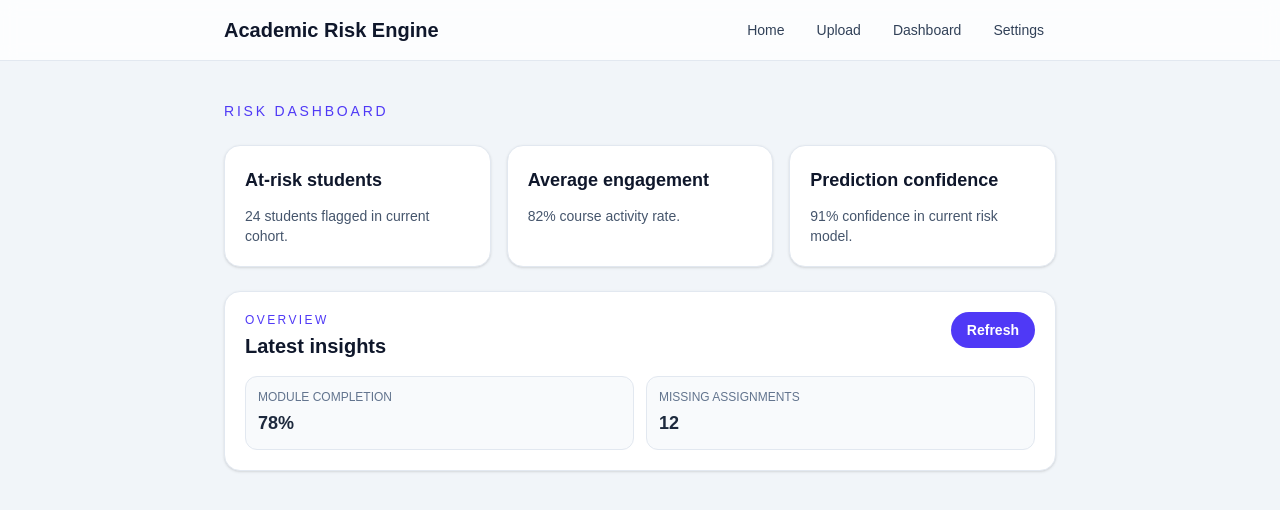
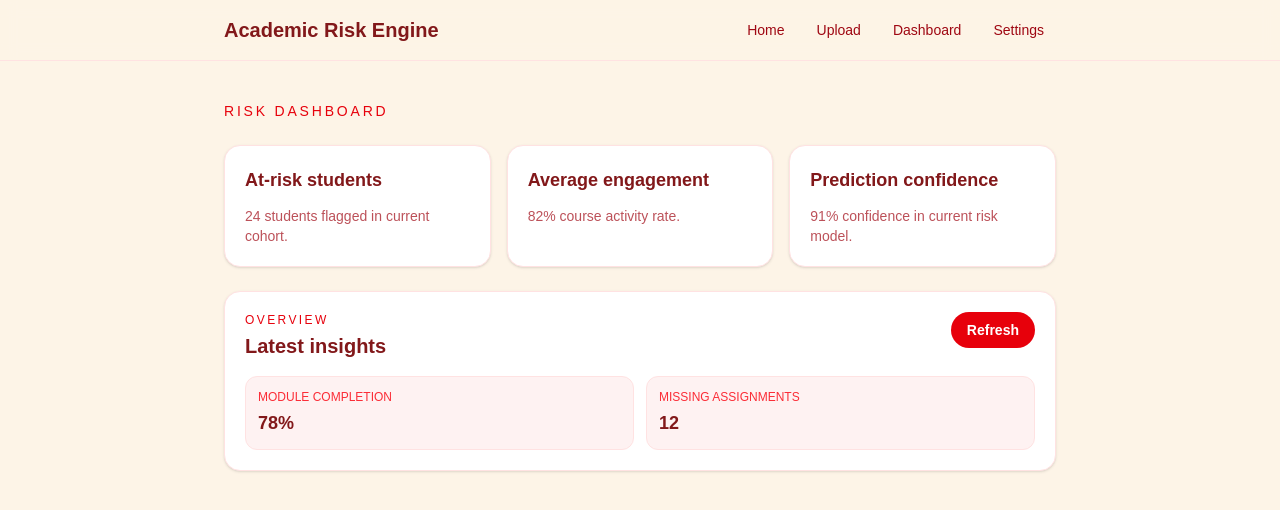
Before and after one commit to masterjabari21-cell/academic-risk-enginee, a Next.js app: page /dashboard in a window 1280 px wide. Shown: the top 510 px of the page. Built offline with nearby package versions, Linux system fonts and the light colour scheme.

Commit message:
Apply red & cream theme to all pages; dark mode keeps original indigo
Co-Authored-By: Claude Sonnet 4.6 <noreply@anthropic.com>

```diff
--- a/app/components/ui.tsx
+++ b/app/components/ui.tsx
@@ -11,11 +11,11 @@ export function Button({
   ...props
 }: ButtonHTMLAttributes<HTMLButtonElement> & { variant?: ButtonVariant }) {
   const base =
-    "rounded-full px-4 py-2 text-sm font-semibold transition focus-visible:outline-none focus-visible:ring-2 focus-visible:ring-indigo-500";
+    "rounded-full px-4 py-2 text-sm font-semibold transition focus-visible:outline-none focus-visible:ring-2 focus-visible:ring-red-500 dark:focus-visible:ring-indigo-500";
   const styles =
     variant === "ghost"
-      ? "border border-slate-300 bg-white text-slate-900 hover:bg-slate-100 dark:border-slate-600 dark:bg-slate-800 dark:text-slate-100 dark:hover:bg-slate-700"
-      : "bg-indigo-600 text-white hover:bg-indigo-700";
+      ? "border border-red-200 bg-white text-red-900 hover:bg-red-50 dark:border-slate-600 dark:bg-slate-800 dark:text-slate-100 dark:hover:bg-slate-700"
+      : "bg-red-600 text-white hover:bg-red-700 dark:bg-indigo-600 dark:hover:bg-indigo-700";
   return <button className={`${base} ${styles} ${className}`} {...props} />;
 }
 
@@ -31,9 +31,9 @@ export function Card({
   footer?: ReactNode;
 }) {
   return (
-    <section className={`rounded-2xl border border-slate-200 bg-white p-5 shadow-sm dark:border-slate-700 dark:bg-slate-800 ${className}`}>
-      <div className="mb-3 text-lg font-bold text-slate-900 dark:text-slate-100">{title}</div>
-      <div className="text-sm text-slate-600 dark:text-slate-300">{children}</div>
+    <section className={`rounded-2xl border border-red-100 bg-white p-5 shadow-sm dark:border-slate-700 dark:bg-slate-800 ${className}`}>
+      <div className="mb-3 text-lg font-bold text-red-900 dark:text-slate-100">{title}</div>
+      <div className="text-sm text-red-800/70 dark:text-slate-300">{children}</div>
       {footer ? <div className="mt-4">{footer}</div> : null}
     </section>
   );
@@ -48,7 +48,7 @@ export function PageShell({
 }) {
   return (
     <div className="mx-auto w-full max-w-4xl px-4 py-10 sm:px-6 lg:px-8">
-      <div className="mb-6 text-sm uppercase tracking-[0.2em] text-indigo-600 dark:text-indigo-400">{title}</div>
+      <div className="mb-6 text-sm uppercase tracking-[0.2em] text-red-600 dark:text-indigo-400">{title}</div>
       {children}
     </div>
   );
@@ -56,18 +56,18 @@ export function PageShell({
 
 export function SiteHeader() {
   return (
-    <header className="border-b border-slate-200 bg-white/80 backdrop-blur dark:border-slate-700 dark:bg-slate-900/80">
+    <header className="border-b border-red-100 bg-[#fdf4e7]/80 backdrop-blur dark:border-slate-700 dark:bg-slate-900/80">
       <div className="mx-auto flex w-full max-w-4xl items-center justify-between px-4 py-4 sm:px-6 lg:px-8">
         <div>
-          <Link href="/" className="text-xl font-bold text-slate-900 dark:text-white">
+          <Link href="/" className="text-xl font-bold text-red-900 dark:text-white">
             Academic Risk Engine
           </Link>
         </div>
-        <nav className="flex items-center gap-2 text-sm text-slate-700 dark:text-slate-200">
-          <Link href="/" className="rounded-full px-3 py-1 hover:bg-slate-100 dark:hover:bg-slate-800">Home</Link>
-          <Link href="/upload" className="rounded-full px-3 py-1 hover:bg-slate-100 dark:hover:bg-slate-800">Upload</Link>
-          <Link href="/dashboard" className="rounded-full px-3 py-1 hover:bg-slate-100 dark:hover:bg-slate-800">Dashboard</Link>
-          <Link href="/settings" className="rounded-full px-3 py-1 hover:bg-slate-100 dark:hover:bg-slate-800">Settings</Link>
+        <nav className="flex items-center gap-2 text-sm text-red-800 dark:text-slate-200">
+          <Link href="/" className="rounded-full px-3 py-1 hover:bg-red-100 dark:hover:bg-slate-800">Home</Link>
+          <Link href="/upload" className="rounded-full px-3 py-1 hover:bg-red-100 dark:hover:bg-slate-800">Upload</Link>
+          <Link href="/dashboard" className="rounded-full px-3 py-1 hover:bg-red-100 dark:hover:bg-slate-800">Dashboard</Link>
+          <Link href="/settings" className="rounded-full px-3 py-1 hover:bg-red-100 dark:hover:bg-slate-800">Settings</Link>
         </nav>
       </div>
     </header>
--- a/app/dashboard/page.tsx
+++ b/app/dashboard/page.tsx
@@ -2,7 +2,7 @@ import { Button, Card, PageShell, SiteHeader } from "../components/ui";
 
 export default function DashboardPage() {
   return (
-    <div className="min-h-screen bg-slate-100 text-slate-900 transition-colors duration-200 dark:bg-slate-950 dark:text-slate-100">
+    <div className="min-h-screen bg-[#fdf4e7] text-red-900 transition-colors duration-200 dark:bg-slate-950 dark:text-slate-100">
       <SiteHeader />
       <PageShell title="Risk dashboard">
         <div className="grid gap-4 md:grid-cols-3">
@@ -17,22 +17,22 @@ export default function DashboardPage() {
           </Card>
         </div>
 
-        <section className="mt-6 rounded-2xl border border-slate-200 bg-white p-5 shadow-sm dark:border-slate-700 dark:bg-slate-800">
+        <section className="mt-6 rounded-2xl border border-red-100 bg-white p-5 shadow-sm dark:border-slate-700 dark:bg-slate-800">
           <div className="flex items-start justify-between gap-4">
             <div>
-              <p className="text-xs uppercase tracking-[0.2em] text-indigo-600 dark:text-indigo-400">Overview</p>
-              <h2 className="mt-1 text-xl font-semibold text-slate-900 dark:text-slate-100">Latest insights</h2>
+              <p className="text-xs uppercase tracking-[0.2em] text-red-600 dark:text-indigo-400">Overview</p>
+              <h2 className="mt-1 text-xl font-semibold text-red-900 dark:text-slate-100">Latest insights</h2>
             </div>
             <Button type="button">Refresh</Button>
           </div>
           <div className="mt-4 grid gap-3 sm:grid-cols-2">
-            <div className="rounded-xl border border-slate-200 bg-slate-50 p-3 dark:border-slate-600 dark:bg-slate-700/50">
-              <div className="text-xs uppercase text-slate-500 dark:text-slate-400">Module completion</div>
-              <div className="mt-1 text-lg font-semibold text-slate-800 dark:text-slate-100">78%</div>
+            <div className="rounded-xl border border-red-100 bg-red-50 p-3 dark:border-slate-600 dark:bg-slate-700/50">
+              <div className="text-xs uppercase text-red-500 dark:text-slate-400">Module completion</div>
+              <div className="mt-1 text-lg font-semibold text-red-900 dark:text-slate-100">78%</div>
             </div>
-            <div className="rounded-xl border border-slate-200 bg-slate-50 p-3 dark:border-slate-600 dark:bg-slate-700/50">
-              <div className="text-xs uppercase text-slate-500 dark:text-slate-400">Missing assignments</div>
-              <div className="mt-1 text-lg font-semibold text-slate-800 dark:text-slate-100">12</div>
+            <div className="rounded-xl border border-red-100 bg-red-50 p-3 dark:border-slate-600 dark:bg-slate-700/50">
+              <div className="text-xs uppercase text-red-500 dark:text-slate-400">Missing assignments</div>
+              <div className="mt-1 text-lg font-semibold text-red-900 dark:text-slate-100">12</div>
             </div>
           </div>
         </section>
--- a/app/settings/page.tsx
+++ b/app/settings/page.tsx
@@ -20,22 +20,22 @@ export default function SettingsPage() {
   }
 
   return (
-    <div className="min-h-screen bg-slate-50 text-slate-900 transition-colors duration-200 dark:bg-slate-950 dark:text-slate-100">
+    <div className="min-h-screen bg-[#fdf4e7] text-red-900 transition-colors duration-200 dark:bg-slate-950 dark:text-slate-100">
       <SiteHeader />
       <PageShell title="Settings">
-        <div className="space-y-4 rounded-2xl border border-slate-200 bg-white p-5 shadow-sm dark:border-slate-700 dark:bg-slate-800 sm:p-6">
+        <div className="space-y-4 rounded-2xl border border-red-100 bg-white p-5 shadow-sm dark:border-slate-700 dark:bg-slate-800 sm:p-6">
           <div>
-            <div className="text-sm font-semibold text-slate-900 dark:text-slate-100">Theme</div>
-            <p className="mt-1 text-sm text-slate-500 dark:text-slate-400">Switch between light and dark mode for the app.</p>
+            <div className="text-sm font-semibold text-red-900 dark:text-slate-100">Theme</div>
+            <p className="mt-1 text-sm text-red-700/60 dark:text-slate-400">Switch between light and dark mode for the app.</p>
           </div>
           <div className="flex flex-wrap gap-2">
             <button
               type="button"
               onClick={() => applyTheme("light")}
-              className={`rounded-full px-4 py-2 text-sm font-semibold ${
+              className={`rounded-full px-4 py-2 text-sm font-semibold transition ${
                 theme === "light"
-                  ? "bg-indigo-600 text-white"
-                  : "bg-slate-200 text-slate-700 hover:bg-slate-300 dark:bg-slate-700 dark:text-slate-200 dark:hover:bg-slate-600"
+                  ? "bg-red-600 text-white dark:bg-indigo-600"
+                  : "bg-red-100 text-red-700 hover:bg-red-200 dark:bg-slate-700 dark:text-slate-200 dark:hover:bg-slate-600"
               }`}
             >
               Light
@@ -43,16 +43,16 @@ export default function SettingsPage() {
             <button
               type="button"
               onClick={() => applyTheme("dark")}
-              className={`rounded-full px-4 py-2 text-sm font-semibold ${
+              className={`rounded-full px-4 py-2 text-sm font-semibold transition ${
                 theme === "dark"
-                  ? "bg-indigo-600 text-white"
-                  : "bg-slate-200 text-slate-700 hover:bg-slate-300 dark:bg-slate-700 dark:text-slate-200 dark:hover:bg-slate-600"
+                  ? "bg-red-600 text-white dark:bg-indigo-600"
+                  : "bg-red-100 text-red-700 hover:bg-red-200 dark:bg-slate-700 dark:text-slate-200 dark:hover:bg-slate-600"
               }`}
             >
               Dark
             </button>
           </div>
-          <div className="rounded-xl border border-slate-200 bg-slate-50 p-3 text-sm text-slate-700 dark:border-slate-600 dark:bg-slate-700/50 dark:text-slate-300">
+          <div className="rounded-xl border border-red-100 bg-red-50 p-3 text-sm text-red-700 dark:border-slate-600 dark:bg-slate-700/50 dark:text-slate-300">
             Current mode: <strong>{theme === "dark" ? "Dark mode" : "Light mode"}</strong>
           </div>
         </div>
--- a/app/upload/page.tsx
+++ b/app/upload/page.tsx
@@ -3,7 +3,7 @@ import { Button, Card, PageShell, SiteHeader } from "../components/ui";
 
 export default function UploadPage() {
   return (
-    <div className="min-h-screen bg-slate-50 text-slate-900 transition-colors duration-200 dark:bg-slate-950 dark:text-slate-100">
+    <div className="min-h-screen bg-[#fdf4e7] text-red-900 transition-colors duration-200 dark:bg-slate-950 dark:text-slate-100">
       <SiteHeader />
       <PageShell title="Upload student data">
         <div className="grid gap-4 lg:grid-cols-[1.2fr_1fr]">
@@ -12,13 +12,13 @@ export default function UploadPage() {
             footer={<Button type="button">Choose file</Button>}
           >
             Upload your student performance dataset in CSV format.
-            <div className="mt-2 text-xs text-slate-500 dark:text-slate-400">
+            <div className="mt-2 text-xs text-red-400 dark:text-slate-400">
               We recommend columns like student_id, course, attendance_pct, grades, and risk_factors.
             </div>
           </Card>
 
           <Card title="Quick guide">
-            <ul className="list-disc pl-4 text-slate-700 dark:text-slate-300">
+            <ul className="list-disc pl-4 text-red-800/80 dark:text-slate-300">
               <li>Step 1: Download template</li>
               <li>Step 2: Map columns</li>
               <li>Step 3: Run risk analysis</li>
@@ -31,11 +31,11 @@ export default function UploadPage() {
             </div>
           </Card>
         </div>
-        <div className="mt-6 rounded-xl border border-dashed border-indigo-300 bg-indigo-50 p-4 text-sm text-indigo-800 dark:border-indigo-700 dark:bg-indigo-950/40 dark:text-indigo-300">
+        <div className="mt-6 rounded-xl border border-dashed border-red-300 bg-red-50 p-4 text-sm text-red-800 dark:border-indigo-700 dark:bg-indigo-950/40 dark:text-indigo-300">
           Tip: Keep your uploaded files under 20MB for fastest previews.
         </div>
-        <div className="mt-6 text-slate-700 dark:text-slate-300">
-          <Link href="/dashboard" className="font-medium text-indigo-600 hover:text-indigo-700 dark:text-indigo-400 dark:hover:text-indigo-300">
+        <div className="mt-6">
+          <Link href="/dashboard" className="font-medium text-red-600 hover:text-red-700 dark:text-indigo-400 dark:hover:text-indigo-300">
             Go to dashboard
           </Link>
         </div>
```
